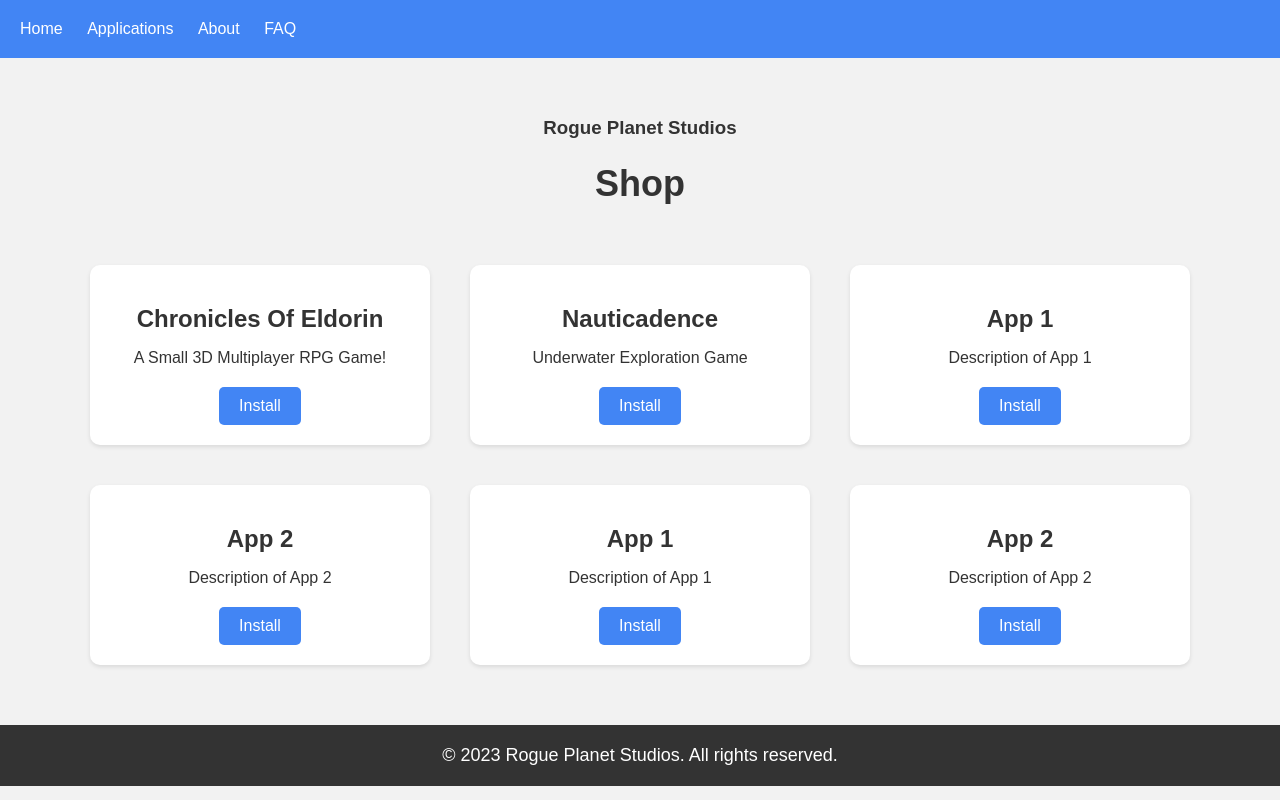
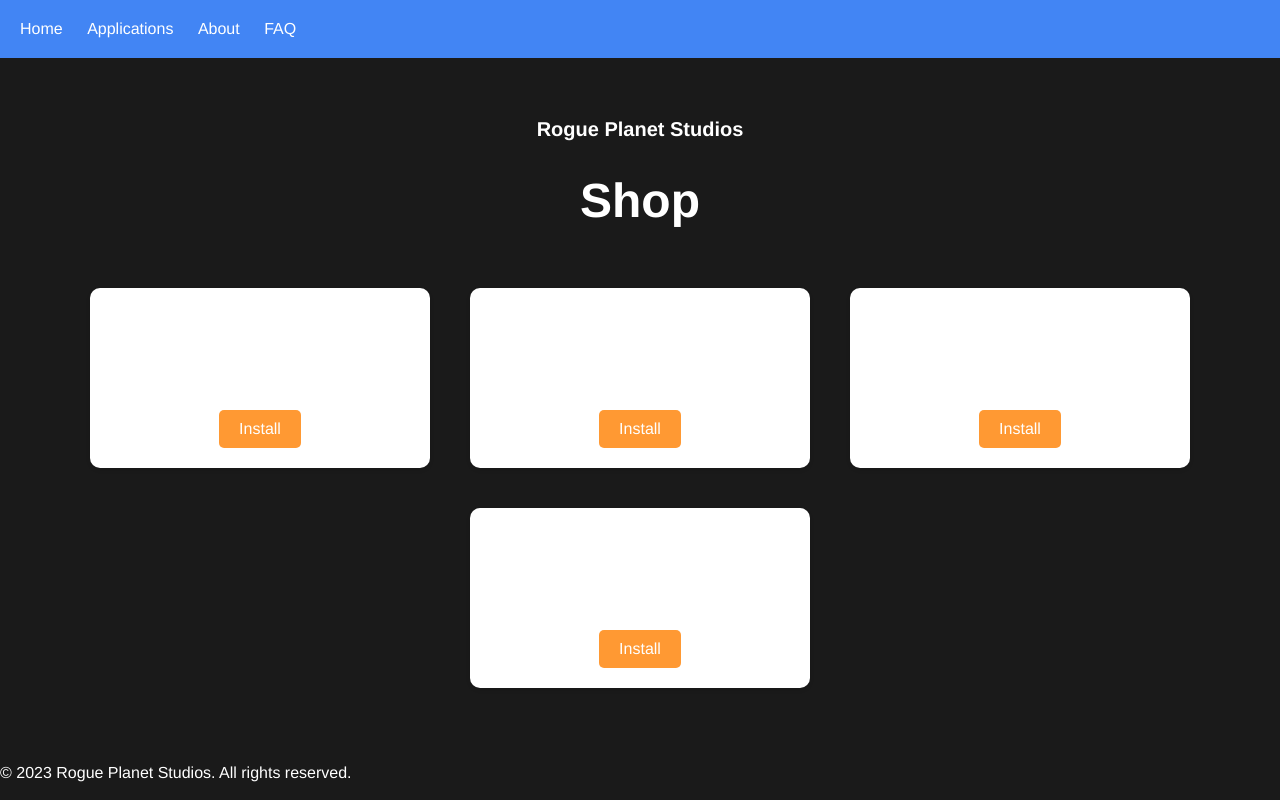
Before and after one commit to KorinYTUK/old.rogueplanetstudios.eu.org, a plain HTML site: page shop/index.html in a window 1280 px wide. Drawn offline with Linux system fonts and the light colour scheme.

Commit message:
Update index.html

```diff
--- a/shop/index.html
+++ b/shop/index.html
@@ -1,22 +1,16 @@
 <!DOCTYPE html>
 <html>
 <head>
-  <title>Shop Page</title>
+  <title>Shop Page - Rogue Planet Studios</title>
   <style>
-/* Reset default styles */
-html, body {
+    body {
+      background-color: #1a1a1a;
+      color: #fff;
+      font-family: 'Helvetica Neue', sans-serif;
       margin: 0;
       padding: 0;
     }
 
-/* Global styles */
-body {
-  font-family: Arial, sans-serif;
-  background-color: #f2f2f2;
-  color: #333;
-}
-
-/* Header styles */
     header {
       background-color: #4285f4;
       padding: 20px;
@@ -39,31 +33,18 @@ nav ul li a {
       color: #fff;
     }
 
-/* Main content styles */
     main {
       padding: 40px;
       text-align: center;
     }
 
-h1 {
-  font-size: 36px;
-  margin-bottom: 20px;
+    h3 {
+      font-size: 20px;
     }
 
-p {
-  font-size: 18px;
-}
-
-/* Footer styles */
-footer {
-  background-color: #333;
-  padding: 20px;
-  color: #fff;
-  text-align: center;
-}
-
-footer p {
-  margin: 0;
+    h1 {
+      font-size: 48px;
+      margin-bottom: 20px;
     }
 
     .app-container {
@@ -102,7 +83,7 @@ footer p {
 
     .btn {
       display: inline-block;
-  background-color: #4285f4;
+      background-color: #ff9933;
       color: #fff;
       padding: 10px 20px;
       border-radius: 5px;
@@ -111,9 +92,8 @@ footer p {
     }
 
     .btn:hover {
-  background-color: #3367d6;
+      background-color: #e68228;
     }
-
   </style>
 </head>
 <body>
@@ -137,7 +117,7 @@ footer p {
       <div class="app-card">
         <h2>Chronicles Of Eldorin</h2>
         <p>A Small 3D Multiplayer RPG Game!</p>
-      <a href="#" class="btn" onclick="popup('Chronicles Of Eldorin', 'a small 3D multiplayer rpg game!', 'Free (Premium Version Available.)')">Install</a>
+        <a href="#" class="btn" onclick="popup('Chronicles Of Eldorin', 'A small 3D multiplayer RPG game!', 'Free (Premium Version Available)')">Install</a>
       </div>
       <div class="app-card">
         <h2>Nauticadence</h2>
@@ -154,31 +134,13 @@ footer p {
         <p>Description of App 2</p>
         <a href="#" class="btn">Install</a>
       </div>
-    <div class="app-card">
-      <h2>App 1</h2>
-      <p>Description of App 1</p>
-      <a href="#" class="btn">Install</a>
-    </div>
-    <div class="app-card">
-      <h2>App 2</h2>
-      <p>Description of App 2</p>
-      <a href="#" class="btn">Install</a>
-    </div>
       <!-- Add more app cards as needed -->
     </div>
   </main>
-
-
 
   <!-- Footer -->
   <footer>
     <p>&copy; 2023 Rogue Planet Studios. All rights reserved.</p>
   </footer>
 </body>
-  <script>
-function popup(gameName, info, price) {
-
-}
-
-  </script>
 </html>
```
Lines whose indentation alone changed are shown as unchanged.
